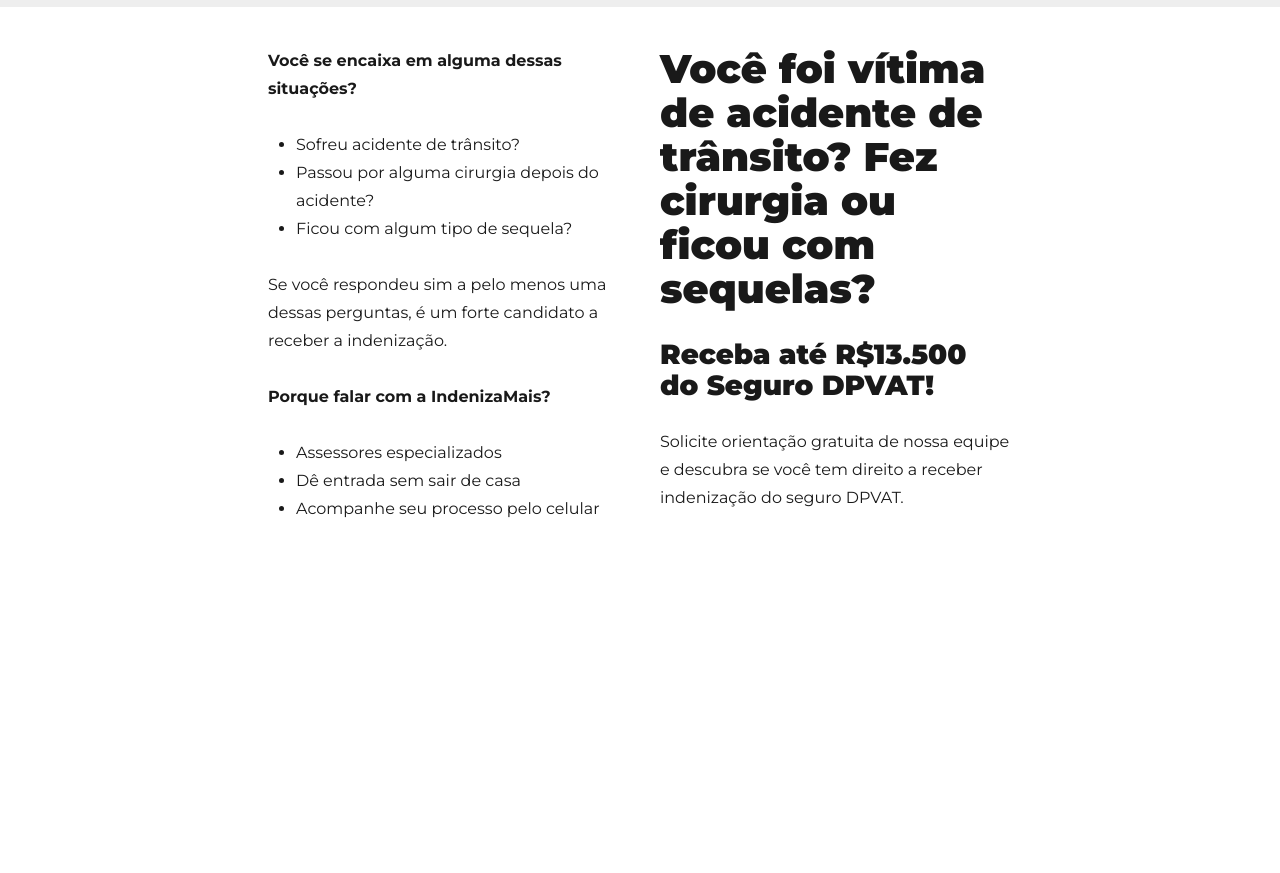
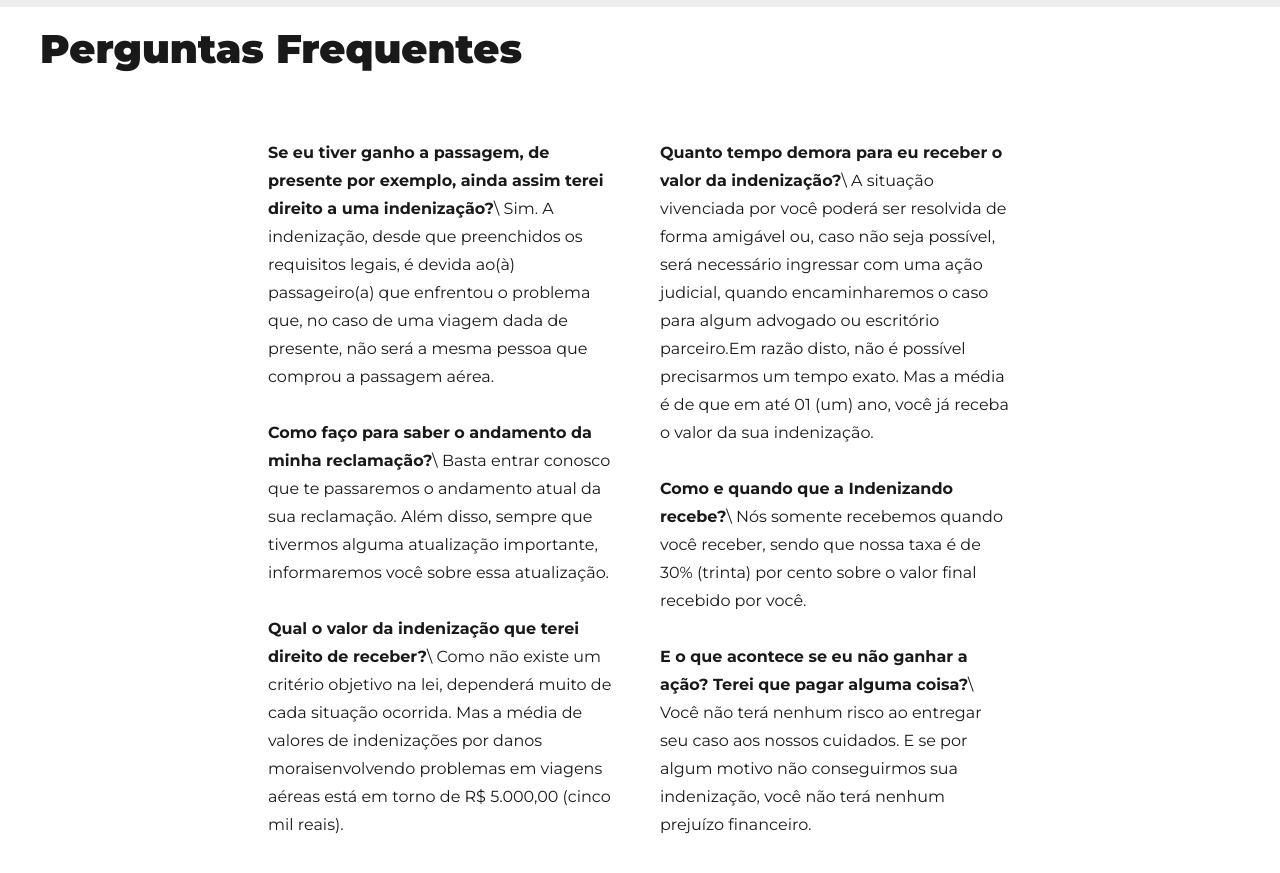
Before and after one commit to bvodola/processos-aereos, a Gatsby site: page /new-landing-page/ in a window 1280 px wide. Shown: the part 1320-2193 px from the top of the page. Before the commit the page ends 1911 px from the top, so only its background shows below. Built offline with nearby package versions, Linux system fonts and the light colour scheme; Gatsby itself is replaced by a stand-in of ours; some packages are replaced by stand-ins of ours.

Commit message:
Update Landing Page “new-landing-page”

```diff
--- a/content/landing-pages/new-landing-page.md
+++ b/content/landing-pages/new-landing-page.md
@@ -67,6 +67,8 @@
     imageHeight: 70px
     numberedFeatures: false
     type: features
+  - textContent: '# Perguntas Frequentes'
+    type: textEditor
   - bgColor: '#fff'
     grid: 2
     gridSize: 2
@@ -74,38 +76,49 @@
     mdPadding: 20px 10%
     type: grid
   - textContent: >-
-      **Você se encaixa em alguma dessas situações?**
+      **Se eu tiver ganho a passagem, de presente por exemplo, ainda assim terei
+      direito a uma indenização?**\
+
+      Sim. A indenização, desde que preenchidos os requisitos legais, é devida
+      ao(à) passageiro(a) que enfrentou o problema que, no caso de uma viagem
+      dada de presente, não será a mesma pessoa que comprou a passagem aérea.
 
 
-      * Sofreu acidente de trânsito?
+      **Como faço para saber o andamento da minha reclamação?**\
 
-      * Passou por alguma cirurgia depois do acidente?
-
-      * Ficou com algum tipo de sequela?
+      Basta entrar conosco que te passaremos o andamento atual da sua
+      reclamação. Além disso, sempre que tivermos alguma atualização importante,
+      informaremos você sobre essa atualização.
 
 
-      Se você respondeu sim a pelo menos uma dessas perguntas, é um forte
-      candidato a receber a indenização.
+      **Qual o valor da indenização que terei direito de receber?**\
+
+      Como não existe um critério objetivo na lei, dependerá muito de cada
+      situação ocorrida. Mas a média de valores de indenizações por danos
+      moraisenvolvendo problemas em viagens aéreas está em torno de R$ 5.000,00
+      (cinco mil reais).
+    type: textEditor
+  - textContent: >-
+      **Quanto tempo demora para eu receber o valor da indenização?**\
+
+      A situação vivenciada por você poderá ser resolvida de forma amigável ou,
+      caso não seja possível, será necessário ingressar com uma ação judicial,
+      quando encaminharemos o caso para algum advogado ou escritório parceiro.Em
+      razão disto, não é possível precisarmos um tempo exato. Mas a média é de
+      que em até 01 (um) ano, você já receba o valor da sua indenização.
 
 
-      **Porque falar com a IndenizaMais?**
+      **Como e quando que a Indenizando recebe?**\
+
+      Nós somente recebemos quando você receber, sendo que nossa taxa é de 30%
+      (trinta) por cento sobre o valor final recebido por você.
 
 
-      * Assessores especializados
+      **E o que acontece se eu não ganhar a ação? Terei que pagar alguma
+      coisa?**\
 
-      * Dê entrada sem sair de casa
-
-      * Acompanhe seu processo pelo celular
-    type: textEditor
-  - textContent: >-
-      # Você foi vítima de acidente de trânsito? Fez cirurgia ou ficou com
-      sequelas?
-
-
-      ## Receba até R$13.500 do Seguro DPVAT!
-
-
-      Solicite orientação gratuita de nossa equipe e descubra se você tem
-      direito a receber indenização do seguro DPVAT.
+      Você não terá nenhum risco ao entregar seu caso aos nossos cuidados. E se
+      por algum motivo não conseguirmos sua indenização, você não terá nenhum
+      prejuízo financeiro.
     type: textEditor
 ---
```
